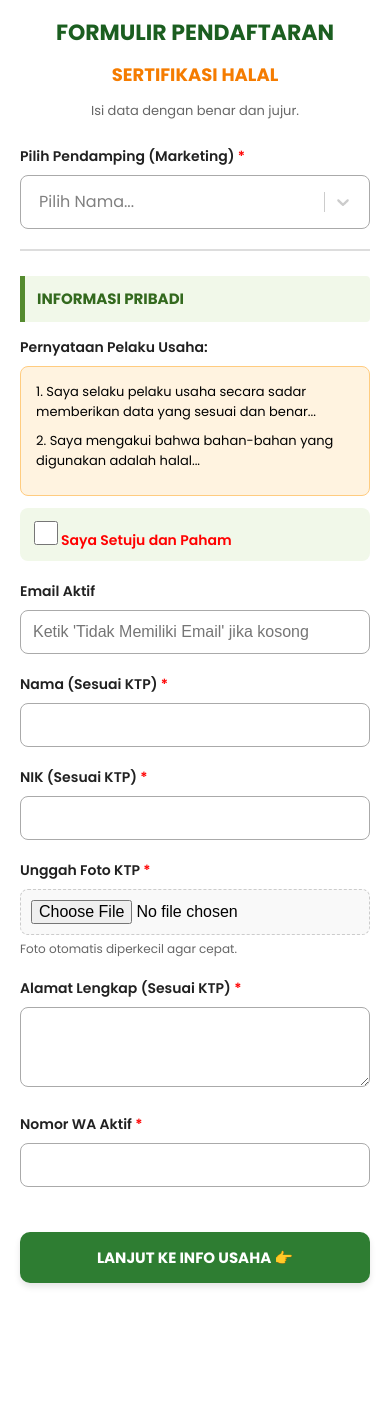
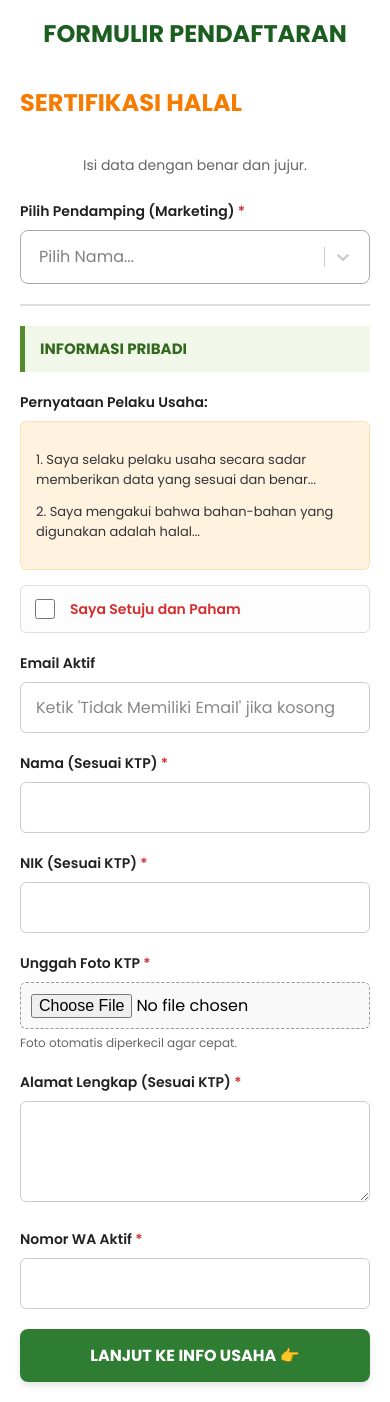
Before and after one commit to simifyy/formulir-marketing, a React (Vite) app: page / in a window 390 px wide. Before the commit the page ends 1303 px from the top, so only its background shows below. Built offline with nearby package versions, Linux system fonts and the light colour scheme.

Commit message:
Update App.css

```diff
--- a/src/App.css
+++ b/src/App.css
@@ -1,4 +1,9 @@
 @import url('https://fonts.googleapis.com/css2?family=Poppins:wght@400;600;700&display=swap');
+
+/* --- 1. RESET & BODY --- */
+html {
+  overflow-y: scroll;
+}
 
 body {
   background-color: #e8f5e9;
@@ -10,59 +15,85 @@ body {
   display: flex;
   justify-content: center;
   align-items: flex-start;
-}
-
-.container {
-  width: 100%;
-  max-width: 600px;
-  margin: 20px auto;
-  background: #ffffff;
-  padding: 30px;
-  border-radius: 15px;
-  box-shadow: 0 5px 20px rgba(0,0,0,0.1);
-  border-top: 6px solid #2e7d32;
   box-sizing: border-box;
 }
 
+*, *::before, *::after {
+  box-sizing: border-box;
+}
+
+/* --- 2. CONTAINER UTAMA --- */
+.container {
+  width: 600px;
+  flex-shrink: 0;
+
+  margin: 40px auto;
+  background: #ffffff;
+  padding: 40px;
+  border-radius: 12px;
+  box-shadow: 0 5px 20px rgba(0,0,0,0.1);
+  border-top: 6px solid #2e7d32;
+  position: relative;
+  display: flex;
+  flex-direction: column;
+}
+
+/* --- 3. TEXT & JUDUL --- */
 h1 {
   text-align: center;
   color: #1b5e20;
   margin-top: 0;
   font-size: 24px;
+  font-weight: 700;
   line-height: 1.2;
-}
-
-h2 {
-  text-align: center;
-  color: #f57c00;
-  font-size: 18px;
-  margin-bottom: 5px;
 }
 
 .subtitle {
   text-align: center;
   color: #666;
-  font-size: 13px;
+  font-size: 14px;
   margin-bottom: 25px;
 }
 
+.step-info {
+  text-align: center;
+  font-weight: bold;
+  color: #2e7d32;
+  margin-bottom: 5px;
+  font-size: 14px;
+}
+
+/* Progress Bar */
+.progress-bar-bg {
+  background: #e0e0e0;
+  height: 6px;
+  border-radius: 3px;
+  margin-bottom: 30px;
+  overflow: hidden;
+}
+.progress-bar-fill {
+  background: #2e7d32;
+  height: 100%;
+  transition: width 0.3s ease;
+}
+
+/* --- 4. FORM ELEMENTS --- */
 .section-header {
   background-color: #f1f8e9;
   color: #33691e;
-  padding: 12px;
+  padding: 12px 15px;
   font-weight: bold;
   border-left: 5px solid #558b2f;
-  margin: 25px 0 15px 0;
+  margin: 20px 0 20px 0;
   font-size: 15px;
   text-transform: uppercase;
-  border-radius: 0 4px 4px 0;
 }
 
 .form-group {
   margin-bottom: 20px;
 }
 
-.form-group label {
+label {
   display: block;
   margin-bottom: 8px;
   font-weight: 600;
@@ -70,131 +101,146 @@ h2 {
   font-size: 14px;
 }
 
-.form-group label span {
-  color: red;
+label span {
+  color: #d32f2f;
 }
 
+/* --- 5. INPUT FIELD --- */
 .input-field {
   width: 100%;
-  padding: 14px;
-  border: 1px solid #aaa;
-  border-radius: 8px;
+  padding: 12px 15px;
+  background-color: #ffffff !important;
+  border: 1px solid #ccc !important;
+  color: #000000 !important;
+  border-radius: 6px;
   font-size: 16px;
-  box-sizing: border-box;
-  color: #000 !important;
-  background-color: #fff;
+  font-family: 'Poppins', sans-serif;
+  transition: all 0.2s;
 }
 
 .input-field:focus {
   outline: none;
-  border-color: #2e7d32;
-  box-shadow: 0 0 0 3px rgba(46, 125, 50, 0.2);
+  border-color: #2e7d32 !important;
+  box-shadow: 0 0 0 3px rgba(46, 125, 50, 0.1);
 }
 
-input[type="file"] {
-  padding: 10px;
-  background: #f9f9f9;
-  border: 1px dashed #ccc;
+.input-field::placeholder {
+  color: #888;
 }
 
+textarea.input-field {
+  resize: vertical;
+  min-height: 100px;
+}
+
+input[type="file"].input-field {
+  padding: 10px;
+  background: #f9f9f9 !important;
+  border: 1px dashed #999 !important;
+  cursor: pointer;
+  height: auto;
+}
+
+/* --- 6. CHECKBOX --- */
 .statement-box {
   background: #fff3e0;
   padding: 15px;
-  border: 1px solid #ffcc80;
-  border-radius: 8px;
+  border: 1px solid #ffe0b2;
+  border-radius: 6px;
   font-size: 13px;
   line-height: 1.5;
-  color: #000;
-  margin-bottom: 12px;
-}
-
-.statement-box p {
-  margin: 0 0 10px 0;
+  color: #333;
+  margin-bottom: 15px;
 }
 
 .checkbox-wrapper {
   display: flex;
   align-items: center;
   gap: 12px;
-  font-weight: bold;
-  color: #1b5e20;
+  padding: 10px;
+  background: #fdfdfd;
+  border: 1px solid #ddd;
+  border-radius: 6px;
   cursor: pointer;
-  padding: 10px;
-  background: #f1f8e9;
-  border-radius: 8px;
 }
 
 .checkbox-wrapper input {
-  width: 24px;
-  height: 24px;
+  width: 20px;
+  height: 20px;
   accent-color: #2e7d32;
-  flex-shrink: 0;
+}
+
+/* --- 7. TOMBOL --- */
+.btn-container {
+  display: flex;
+  gap: 10px;
+  margin-top: 30px;
+  padding-top: 10px;
 }
 
 .btn-submit, .btn-next {
   width: 100%;
-  padding: 16px;
+  padding: 14px;
   background-color: #2e7d32;
   color: white;
   border: none;
-  border-radius: 10px;
+  border-radius: 8px;
   font-size: 16px;
   font-weight: bold;
   cursor: pointer;
-  margin-top: 25px;
   box-shadow: 0 4px 6px rgba(0,0,0,0.1);
-  transition: background 0.2s;
 }
 
-.btn-submit:active, .btn-next:active {
-  transform: scale(0.98);
+.btn-submit:hover, .btn-next:hover {
+  background-color: #1b5e20;
 }
 
 .btn-back {
   background-color: #cfd8dc;
   color: #37474f;
-  margin-right: 10px;
-  width: auto;
   flex: 1;
 }
 
-.btn-container {
+/* --- 8. LOADING OVERLAY --- */
+.loading-overlay {
+  position: fixed;
+  top: 0;
+  left: 0;
+  width: 100%;
+  height: 100%;
+  background-color: rgba(255, 255, 255, 0.95);
+  z-index: 9999;
   display: flex;
-  gap: 10px;
-  margin-top: 20px;
+  flex-direction: column;
+  justify-content: center;
+  align-items: center;
+  text-align: center;
 }
 
-.status-msg {
-  text-align: center;
-  margin-top: 15px;
-  font-size: 14px;
+.spinner {
+  width: 60px;
+  height: 60px;
+  border: 5px solid #eee;
+  border-top: 5px solid #2e7d32;
+  border-radius: 50%;
+  animation: spin 1s linear infinite;
+  margin-bottom: 20px;
 }
 
-@media (max-width: 480px) {
-  body {
-    background-color: #fff;
-    padding: 0;
-  }
+@keyframes spin { 0% { transform: rotate(0deg); } 100% { transform: rotate(360deg); } }
 
+.loading-title { font-size: 20px; font-weight: bold; color: #2e7d32; margin: 0; }
+.loading-text { color: #666; font-size: 14px; margin-top: 5px; }
+
+/* --- 9. MOBILE RESPONSIVE (HP) --- */
+@media (max-width: 640px) {
   .container {
+    width: 100%;
     margin: 0;
+    min-height: 100vh;
     border-radius: 0;
+    box-shadow: none;
+    padding: 20px;
     border-top: none;
-    padding: 20px;
-    box-shadow: none;
-  }
-
-  h1 {
-    font-size: 22px;
-  }
-
-  .input-field {
-    padding: 12px;
-    font-size: 16px;
-  }
-
-  .btn-submit, .btn-next, .btn-back {
-    padding: 14px;
-    font-size: 15px;
   }
 }
```
